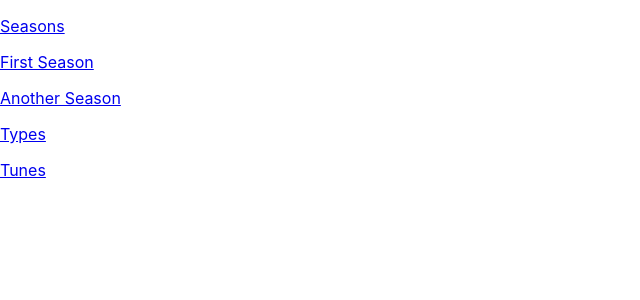
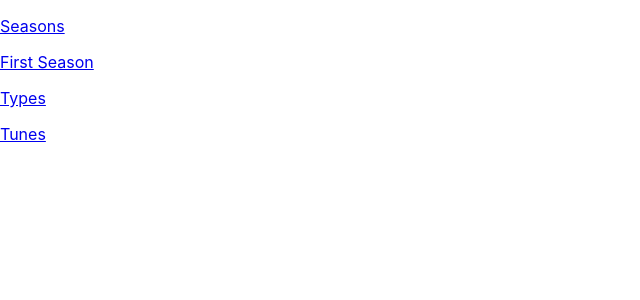
Before and after one commit to CopticDevs/hazzat-web, a React (Create React App) app: page / in a window 1280 px wide. Shown: the top 300 px of the page, without its empty margins (0-640 px from the left). Built offline with nearby package versions, Linux system fonts and the light colour scheme.

Commit message:
Organizing code

```diff
--- /dev/null
+++ b/src/Components/Home.tsx
@@ -0,0 +1,14 @@
+import { Link } from "react-router-dom";
+
+function Home() {
+    return (
+        <div className="Home">
+            <p><Link to="/Seasons">Seasons</Link></p>
+            <p><Link to="/Seasons/1">First Season</Link></p>
+            <p><Link to="/Types">Types</Link></p>
+            <p><Link to="/Tunes">Tunes</Link></p>
+        </div>
+    );
+}
+
+export default Home;
--- a/src/Services.tsx
+++ b/src/Components/Services.tsx
@@ -2,9 +2,9 @@ import { useParams } from "react-router-dom";
 
 function Services() {
     let { seasonId } = useParams();
-  return (
-      <div>Services for season {seasonId}</div>
-  );
+    return (
+        <div>Services for season {seasonId}</div>
+    );
 }
 
 export default Services;
--- a/src/Home.tsx
+++ /dev/null
@@ -1,16 +0,0 @@
-import React from 'react';
-import { Link } from "react-router-dom";
-
-function Home() {
-  return (
-    <div className="Home">
-        <p><Link to="/Seasons">Seasons</Link></p>
-        <p><Link to="/Seasons/1">First Season</Link></p>
-        <p><Link to={`/Seasons/2`}>Another Season</Link></p>
-        <p><Link to="/Types">Types</Link></p>
-        <p><Link to="/Tunes">Tunes</Link></p>
-    </div>
-  );
-}
-
-export default Home;
```
Also changed, not shown: src/Components/SeasonDetails.tsx (renamed from src/SeasonDetails.tsx, +4 -4 lines), src/index.tsx (+4 -4 lines), src/Components/Seasons.tsx (renamed from src/Seasons.tsx), 1 other file (tests, documents, lock files or other folders).
